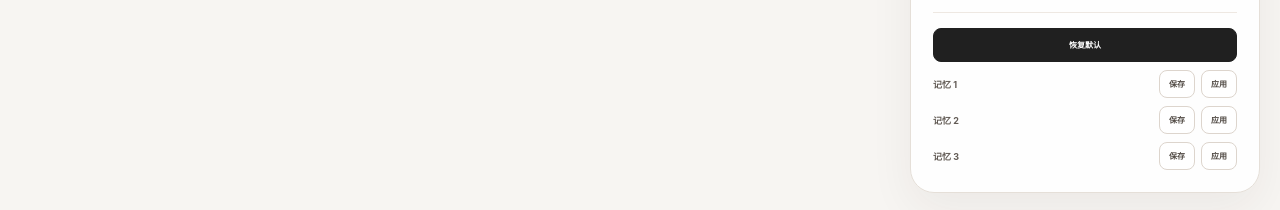
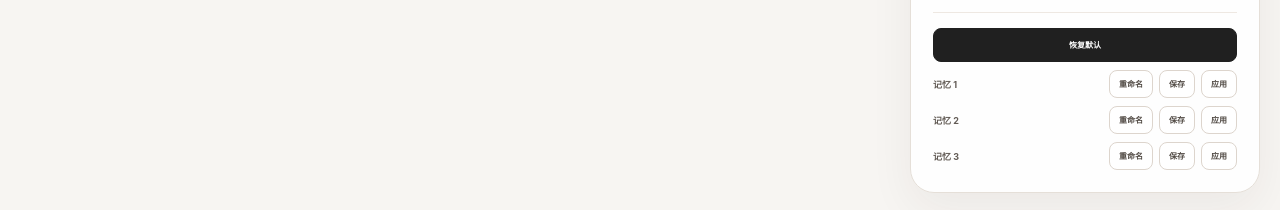
Before and after one commit to wdmm630202/nbo-cover-copy, a Next.js app: page /cover in a window 1280 px wide. Shown: the part 1223-1433 px from the top of the page. Built offline with nearby package versions, Linux system fonts and the light colour scheme.

Commit message:
add memory slot rename controls

```diff
--- a/app/cover/CoverStudio.tsx
+++ b/app/cover/CoverStudio.tsx
@@ -63,6 +63,7 @@ type ExportAsset = {
 
 const STORAGE_KEY = "nbo-cover-studio-settings-v1";
 const MEMORY_KEY_PREFIX = "nbo-cover-studio-memory-";
+const MEMORY_NAMES_KEY = "nbo-cover-studio-memory-names";
 const getWatermarkVisibleHeight = (width: number) => Math.round(width * 0.03);
 
 const DEFAULT_SETTINGS: StudioSettings = {
@@ -545,6 +546,7 @@ export default function CoverStudio() {
   const [savePreview, setSavePreview] = useState<{ url: string; asset: ExportAsset } | null>(null);
   const [syncedCopy, setSyncedCopy] = useState<CoverCopySync | null>(null);
   const [syncedImage, setSyncedImage] = useState<CoverImageSync | null>(null);
+  const [memoryNames, setMemoryNames] = useState(["记忆 1", "记忆 2", "记忆 3"]);
 
   const preset = useMemo(
     () => PLATFORM_PRESETS.find((item) => item.id === settings.platformId) ?? PLATFORM_PRESETS[0],
@@ -574,6 +576,13 @@ export default function CoverStudio() {
       }
     }, 0);
     return () => window.clearTimeout(timer);
+  }, []);
+
+  useEffect(() => {
+    try {
+      const saved = JSON.parse(window.localStorage.getItem(MEMORY_NAMES_KEY) || "null");
+      if (Array.isArray(saved) && saved.length === 3) setMemoryNames(saved);
+    } catch {}
   }, []);
 
   useEffect(() => {
@@ -742,6 +751,15 @@ export default function CoverStudio() {
       setNotice(`记忆点 ${slot} 读取失败，请重新保存`);
     }
   }, []);
+
+  const renameMemory = useCallback((slot: number) => {
+    const name = window.prompt("输入记忆名称", memoryNames[slot - 1]);
+    if (!name?.trim()) return;
+    const next = [...memoryNames];
+    next[slot - 1] = name.trim().slice(0, 12);
+    setMemoryNames(next);
+    window.localStorage.setItem(MEMORY_NAMES_KEY, JSON.stringify(next));
+  }, [memoryNames]);
 
   const applySyncedCopy = useCallback((field: "topText" | "bottomText" | "all") => {
     if (!syncedCopy) {
@@ -1252,7 +1270,7 @@ export default function CoverStudio() {
           <div className="studio-memory">
             <button type="button" className="studio-reset" onClick={resetSettings}>恢复默认</button>
             {[1, 2, 3].map((slot) => (
-              <div key={slot}><b>记忆 {slot}</b><button type="button" onClick={() => saveMemory(slot)}>保存</button><button type="button" onClick={() => loadMemory(slot)}>应用</button></div>
+              <div key={slot}><b>{memoryNames[slot - 1]}</b><button type="button" onClick={() => renameMemory(slot)}>重命名</button><button type="button" onClick={() => saveMemory(slot)}>保存</button><button type="button" onClick={() => loadMemory(slot)}>应用</button></div>
             ))}
           </div>
         </aside>
--- a/app/globals.css
+++ b/app/globals.css
@@ -470,7 +470,7 @@ body {
 .studio-color-row input[type="color"] { width: 27px; height: 27px; padding: 2px; flex: 0 0 auto; border: 0; border-radius: 7px; background: #f3efeb; cursor: pointer; }
 .studio-divider-toggle { margin-top: 11px; padding: 10px 0 0; border-top: 1px solid #eee8e2; }
 .studio-memory { margin-top: 18px; padding-top: 15px; display: grid; gap: 8px; border-top: 1px solid #eee8e2; }
-.studio-memory > div { display: grid; grid-template-columns: 1fr auto auto; align-items: center; gap: 6px; }
+.studio-memory > div { display: grid; grid-template-columns: 1fr auto auto auto; align-items: center; gap: 6px; }
 .studio-memory b { color: #625b55; font-size: 9px; }
 .studio-memory button { min-height: 28px; padding: 0 9px; border: 1px solid #ddd5cd; border-radius: 8px; background: #fff; color: #514a44; font-size: 8px; font-weight: 750; cursor: pointer; }
 .studio-memory .studio-reset { width: 100%; min-height: 34px; border-color: #202020; background: #202020; color: #fff; }
```
Also changed, not shown: 3 other files (tests, documents, lock files or other folders).
